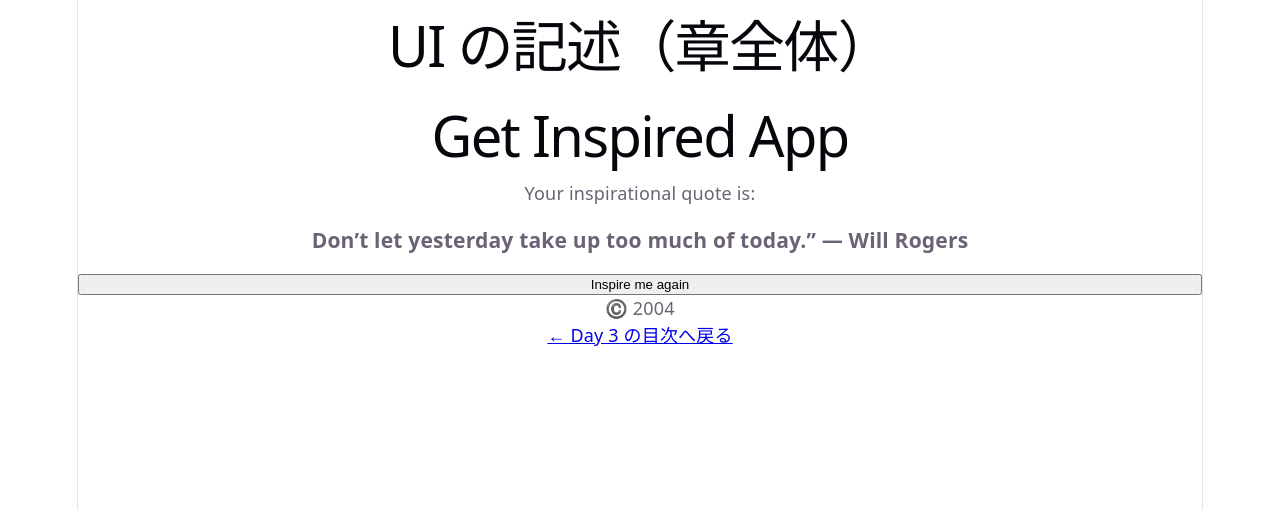
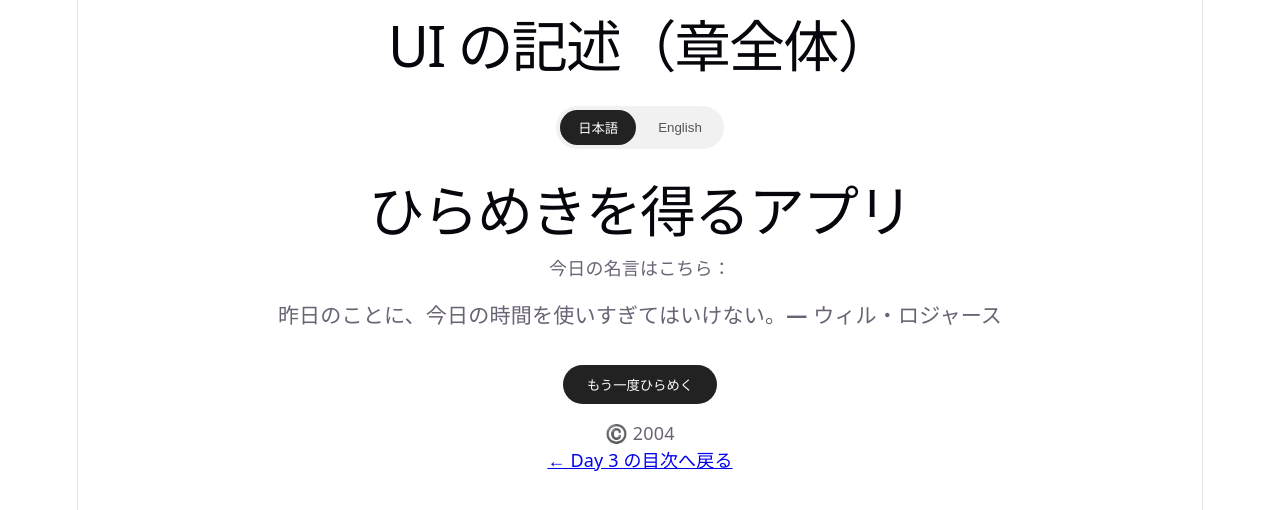
Before and after one commit to oota-sea/my-react-app, a React (Vite) app: page /day3/describing-ui in a window 1280 px wide. Shown: the top 510 px of the page. Built offline with nearby package versions, Linux system fonts and the light colour scheme.

Commit message:
ボタンのUI修正、翻訳機能を追加

```diff
--- a/src/index.css
+++ b/src/index.css
@@ -115,3 +115,46 @@
   height: 100px;
   margin: 0 auto;
 }
+
+/* 言語切り替え */
+.language-switch {
+  display: flex;
+  width: fit-content;
+  margin: 16px auto;
+  padding: 4px;
+  gap: 4px;
+  border-radius: 999px;
+  background-color: #f1f1f1;
+}
+
+.language-switch button {
+  width: auto;
+  padding: 8px 18px;
+  border: none;
+  border-radius: 999px;
+  background: transparent;
+  color: #555;
+  cursor: pointer;
+}
+
+.language-switch button.active {
+  background-color: #222;
+  color: white;
+}
+
+/* 名言切り替え */
+.inspire-button {
+  display: block;
+  width: fit-content;
+  margin: 16px auto;
+  padding: 10px 24px;
+  border: none;
+  border-radius: 999px;
+  background-color: #222;
+  color: white;
+  cursor: pointer;
+}
+
+.inspire-button:hover {
+  background-color: #444;
+}
--- a/src/pages/day3/DescribingUi.jsx
+++ b/src/pages/day3/DescribingUi.jsx
@@ -1,14 +1,30 @@
+import {useState} from 'react';
 import { Link } from 'react-router-dom';
 import FancyText from './FancyText';
 import InspirationGenerator from './InspirationGenerator';
 import Copyright from './Copyright';
 
 export default function DescribingUi() {
+  const [language, setLanguage] = useState('ja');
   return (
     <>
       <h1>UI の記述（章全体）</h1>
-      <FancyText title text="Get Inspired App" />
-      <InspirationGenerator>
+      <div className="language-switch">
+        <button
+          className={language === 'ja' ? 'active' : ''}
+          onClick={() => setLanguage('ja')}
+        >
+          日本語
+        </button>
+        <button
+          className={language === 'en' ? 'active' : ''}
+          onClick={() => setLanguage('en')}
+        >
+          English
+        </button>
+      </div>
+      <FancyText title text={language === 'ja' ? "ひらめきを得るアプリ" : "Get Inspired App"} />
+      <InspirationGenerator language={language}>
         <Copyright year={2004}/>
       </InspirationGenerator>
       <p><Link to="/day3">← Day 3 の目次へ戻る</Link></p>
--- a/src/pages/day3/InspirationGenerator.jsx
+++ b/src/pages/day3/InspirationGenerator.jsx
@@ -2,17 +2,22 @@
 import inspirations from './inspirations';
 import FancyText from './FancyText';
 import Color from './Color';
-export default function InspirationGenerator({children}){
+export default function InspirationGenerator({children, language}){
   const [index, setIndex] = React.useState(0);
   const inspiration = inspirations[index];
   const next = () => setIndex((index + 1) % inspirations.length);
   return(
     <>
-      <p>Your inspirational {inspiration.type} is:</p>
+      <p>
+        {language === 'ja'
+         ? `今日の${inspiration.type === 'quote' ? '名言' : 'カラー'}はこちら：`
+         : `Your inspirational ${inspiration.type} is:`}</p>
       {inspiration.type === 'quote'
-      ? <FancyText text={inspiration.value} />
+      ? <FancyText text={inspiration.value[language]} />
       : <Color value={inspiration.value} />}
-      <button onClick={next}>Inspire me again</button>
+      <button className="inspire-button" onClick={next}>
+        {language === 'ja' ? 'もう一度ひらめく' : 'Inspire me again'}
+      </button>
       {children}
     </>
   );
--- a/src/pages/day3/inspirations.jsx
+++ b/src/pages/day3/inspirations.jsx
@@ -1,8 +1,20 @@
 export default [
-  {type: 'quote', value: "Don’t let yesterday take up too much of today.” — Will Rogers"},
+  {type: 'quote',
+    value: {
+      en: "Don’t let yesterday take up too much of today. — Will Rogers",
+      ja: "昨日のことに、今日の時間を使いすぎてはいけない。— ウィル・ロジャース"
+  }},
   {type: 'color', value: "#B73636"},
-  {type: 'quote', value: "Ambition is putting a ladder against the sky."},
+  {type: 'quote',
+    value: {
+      en: "Ambition is putting a ladder against the sky.",
+      ja: "野心とは、空に向かってはしごをかけることだ。"
+  }},
   {type: 'color', value: "#256266"},
-  {type: 'quote', value: "A joy that's shared is a joy made double."},
+  {type: 'quote',
+    value: {
+      en: "A joy that's shared is a joy made double.",
+      ja: "喜びは、誰かと分かち合うことで2倍になる。"
+  }},
   {type: 'color', value: "#F9F2B4"},
 ];
```
